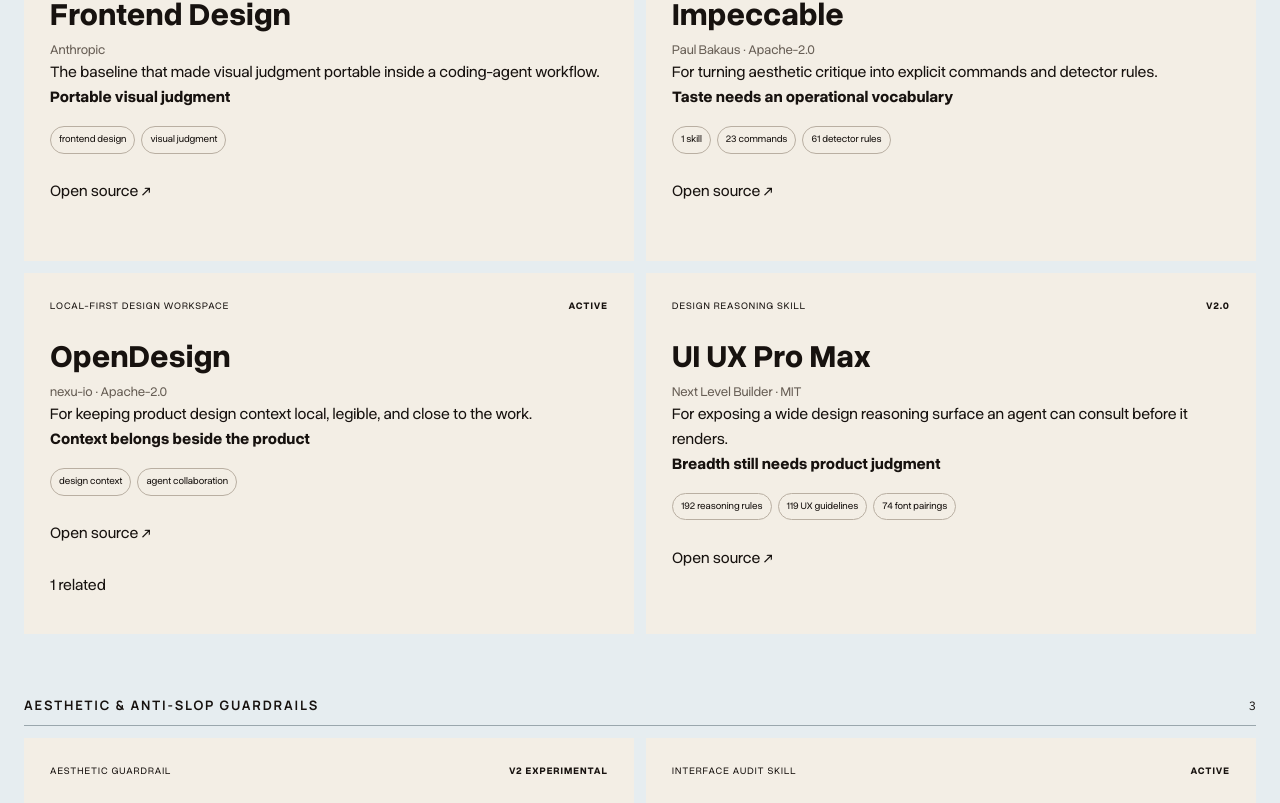
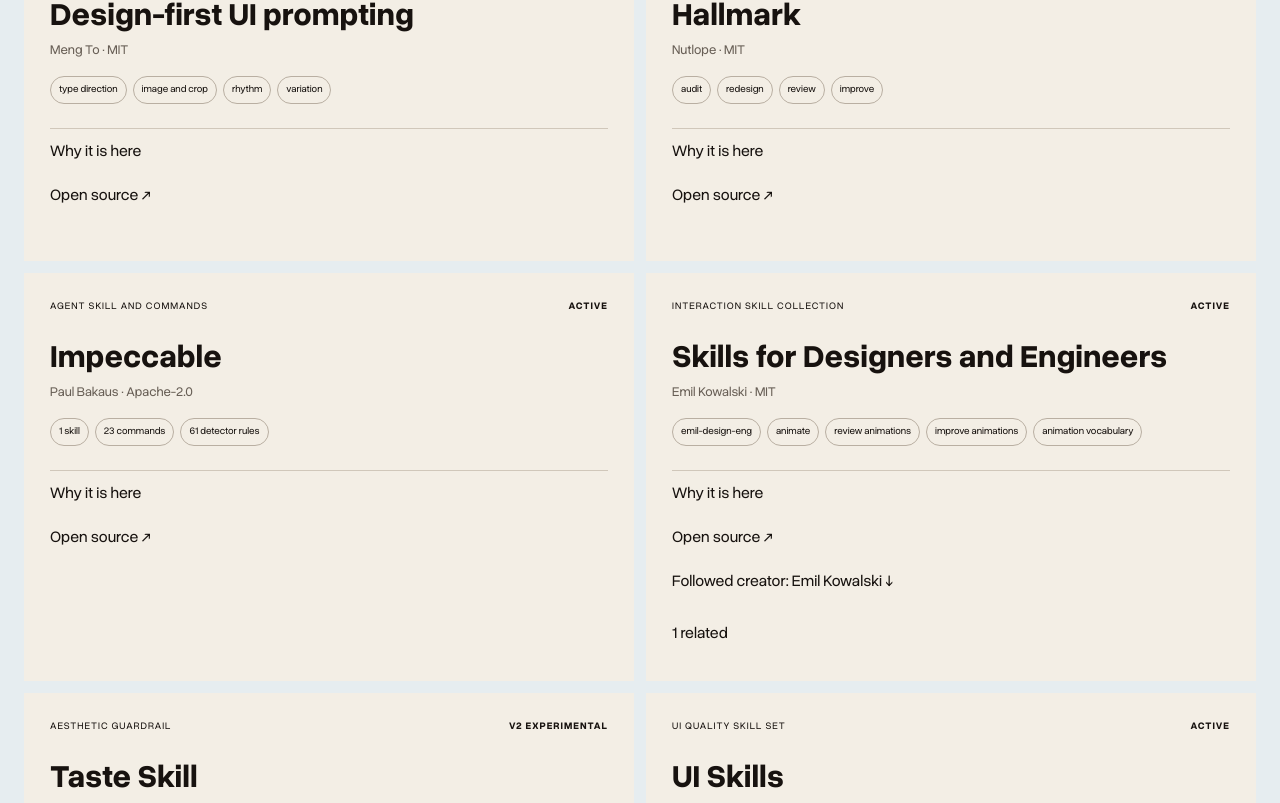
Before and after one commit to ayodhyamohanthy/ai-portfolio, a Next.js app: page /system in a window 1280 px wide. Shown: the part 7897-8700 px from the top of the page. Built offline with nearby package versions, Linux system fonts and the light colour scheme; what @astryxdesign/core would draw is missing.

Commit message:
Curate agent design skills shelf

```diff
--- a/app/AgentSkillsShelf.tsx
+++ b/app/AgentSkillsShelf.tsx
@@ -1,2 +1,2 @@
 import {agentDesignSkills,agentSkillGroups,groupedAgentSkills} from './designShelvesData';
-export default function AgentSkillsShelf(){return <section id="agent-design-skills" className="ay-section skill-shelf"><p className="ay-eye">AGENT DESIGN SKILLS · {agentDesignSkills.length} STUDIED</p><h2>Agent design skills.</h2><p className="ay-lede">The skills, guardrails, and workspaces I study to keep agent-made interfaces specific, usable, and true to their product.</p>{groupedAgentSkills().map(([group,items])=><div className="skill-group" key={group}><header><h3>{(agentSkillGroups[group]??agentSkillGroups.other).label}</h3><span>{items!.length}</span></header><div>{items!.map(item=><article key={item.id} id={`skill-${item.id}`}><p><span>{item.type}</span>{item.status&&<b>{item.status}</b>}</p><h4>{item.name}</h4><small>{item.publisher}{item.license&&` · ${item.license}`}</small><p>{item.whyItMatters}</p><em>{item.lesson}</em><ul>{item.capabilities.map(x=><li key={x}>{x}</li>)}</ul><a href={item.canonicalUrl} target="_blank" rel="noreferrer">Open source ↗</a>{item.id==='skills-designers-engineers'&&<a href="#person-emil-kowalski">Followed creator: Emil Kowalski ↓</a>}{item.relatedResources.length>0&&<details><summary>{item.relatedResources.length} related</summary>{item.relatedResources.map(r=><a key={r.url} href={r.url} target="_blank" rel="noreferrer">{r.label}</a>)}</details>}</article>)}</div></div>)}</section>}
+export default function AgentSkillsShelf(){return <section id="agent-design-skills" className="ay-section skill-shelf"><p className="ay-eye">AGENT DESIGN SKILLS · {agentDesignSkills.length} STUDIED</p><h2>Agent design skills.</h2><p className="ay-lede">The skills, guardrails, and workspaces I study to keep agent-made interfaces specific, usable, and true to their product.</p>{groupedAgentSkills().map(([group,items])=><div className="skill-group" key={group}><header><h3>{(agentSkillGroups[group]??agentSkillGroups.other).label}</h3><span>{items!.length}</span></header><div>{items!.map(item=><article key={item.id} id={`skill-${item.id}`}><p><span>{item.type}</span>{item.status&&<b>{item.status}</b>}</p><h4>{item.name}</h4><small>{item.publisher}{item.license&&` · ${item.license}`}</small><ul>{item.capabilities.map(x=><li key={x}>{x}</li>)}</ul><details className="skill-rationale"><summary>Why it is here</summary><p>{item.whyItMatters}</p><em>{item.lesson}</em></details><a href={item.canonicalUrl} target="_blank" rel="noreferrer">Open source ↗</a>{item.id==='skills-designers-engineers'&&<a href="#person-emil-kowalski">Followed creator: Emil Kowalski ↓</a>}{item.relatedResources.length>0&&<details><summary>{item.relatedResources.length} related</summary>{item.relatedResources.map(r=><a key={r.url} href={r.url} target="_blank" rel="noreferrer">{r.label}</a>)}</details>}</article>)}</div></div>)}</section>}
--- a/app/designShelvesData.ts
+++ b/app/designShelvesData.ts
@@ -1,15 +1,19 @@
 export type ShelfResource={label:string;url:string};
 export type AgentDesignSkill={id:string;category:'ai-design-skills';group:string;name:string;publisher:string;type:string;canonicalUrl:string;sourceUrl?:string;status?:string;license?:string;compatibility:string[];capabilities:string[];whyItMatters:string;lesson:string;relatedResources:ShelfResource[];featured:boolean;addedAt:string;lastVerifiedAt:string};
-export const agentSkillGroups:Record<string,{label:string;order:number}>={workflow:{label:'Workflow & system skills',order:1},guardrails:{label:'Aesthetic & anti-slop guardrails',order:2},polish:{label:'Interaction & polish',order:3},other:{label:'Other',order:99}};
+export const agentSkillGroups:Record<string,{label:string;order:number}>={featured:{label:'Featured review stack',order:1},foundations:{label:'Foundations & workspaces',order:2},reference:{label:'Reference library',order:3},other:{label:'Other',order:99}};
 export const agentDesignSkills:AgentDesignSkill[]=[
-{id:'anthropic-frontend-design',category:'ai-design-skills',group:'workflow',name:'Frontend Design',publisher:'Anthropic',type:'Agent skill',canonicalUrl:'https://github.com/anthropics/skills/tree/main/skills/frontend-design',compatibility:['coding agents'],capabilities:['frontend design','visual judgment'],whyItMatters:'The baseline that made visual judgment portable inside a coding-agent workflow.',lesson:'Portable visual judgment',relatedResources:[],featured:true,addedAt:'2026-09-16',lastVerifiedAt:'2026-09-16'},
-{id:'impeccable',category:'ai-design-skills',group:'workflow',name:'Impeccable',publisher:'Paul Bakaus',type:'Agent skill and commands',canonicalUrl:'https://github.com/pbakaus/impeccable',status:'active',license:'Apache-2.0',compatibility:['coding agents'],capabilities:['1 skill','23 commands','61 detector rules'],whyItMatters:'For turning aesthetic critique into explicit commands and detector rules.',lesson:'Taste needs an operational vocabulary',relatedResources:[],featured:true,addedAt:'2026-09-16',lastVerifiedAt:'2026-09-16'},
-{id:'open-design',category:'ai-design-skills',group:'workflow',name:'OpenDesign',publisher:'nexu-io',type:'Local-first design workspace',canonicalUrl:'https://open-design.ai/',sourceUrl:'https://github.com/nexu-io/open-design',status:'active',license:'Apache-2.0',compatibility:['DESIGN.md','local-first'],capabilities:['design context','agent collaboration'],whyItMatters:'For keeping product design context local, legible, and close to the work.',lesson:'Context belongs beside the product',relatedResources:[{label:'Source repository ↗',url:'https://github.com/nexu-io/open-design'}],featured:true,addedAt:'2026-09-16',lastVerifiedAt:'2026-09-16'},
-{id:'ui-ux-pro-max',category:'ai-design-skills',group:'workflow',name:'UI UX Pro Max',publisher:'Next Level Builder',type:'Design reasoning skill',canonicalUrl:'https://github.com/nextlevelbuilder/ui-ux-pro-max-skill',status:'v2.0',license:'MIT',compatibility:['coding agents'],capabilities:['192 reasoning rules','119 UX guidelines','74 font pairings'],whyItMatters:'For exposing a wide design reasoning surface an agent can consult before it renders.',lesson:'Breadth still needs product judgment',relatedResources:[],featured:false,addedAt:'2026-09-16',lastVerifiedAt:'2026-09-16'},
-{id:'taste-skill',category:'ai-design-skills',group:'guardrails',name:'Taste Skill',publisher:'Leonxlnx',type:'Aesthetic guardrail',canonicalUrl:'https://www.tasteskill.dev/',sourceUrl:'https://github.com/Leonxlnx/taste-skill',status:'v2 experimental',license:'MIT',compatibility:['frontend agents'],capabilities:['taste constraints','anti-slop critique'],whyItMatters:'For making aesthetic constraints visible before generic interface habits take over.',lesson:'Guardrails before decoration',relatedResources:[{label:'Source repository ↗',url:'https://github.com/Leonxlnx/taste-skill'}],featured:true,addedAt:'2026-09-16',lastVerifiedAt:'2026-09-16'},
-{id:'hallmark',category:'ai-design-skills',group:'guardrails',name:'Hallmark',publisher:'Nutlope',type:'Interface audit skill',canonicalUrl:'https://github.com/Nutlope/hallmark',status:'active',license:'MIT',compatibility:['coding agents'],capabilities:['audit','redesign','review','improve'],whyItMatters:'For giving an agent clear verbs to inspect and improve a rendered interface.',lesson:'Critique must lead to a change',relatedResources:[],featured:false,addedAt:'2026-09-16',lastVerifiedAt:'2026-09-16'},
-{id:'scoville',category:'ai-design-skills',group:'guardrails',name:'Scoville',publisher:'Benjamin Stelzer',type:'Anti-slop skill family',canonicalUrl:'https://github.com/benjaminstelzer/scoville-design-anti-ai-slop',status:'active',license:'MIT',compatibility:['design','UI','code','writing'],capabilities:['design critique','UI critique','code critique','writing critique'],whyItMatters:'For separating visual, implementation, and writing guardrails without pretending they are the same job.',lesson:'Specific critique beats one generic score',relatedResources:[{label:'Scoville UI ↗',url:'https://github.com/benjaminstelzer/scoville-ui-anti-ai-slop'},{label:'Scoville Code ↗',url:'https://github.com/benjaminstelzer/scoville-code-anti-ai-slop'},{label:'Scoville Scribe · writing ↗',url:'https://github.com/benjaminstelzer/scoville-scribe-anti-ai-slop'}],featured:false,addedAt:'2026-09-16',lastVerifiedAt:'2026-09-16'},
-{id:'skills-designers-engineers',category:'ai-design-skills',group:'polish',name:'Skills for Designers and Engineers',publisher:'Emil Kowalski',type:'Interaction skill collection',canonicalUrl:'https://emilkowal.ski/skill',sourceUrl:'https://github.com/emilkowalski/skills',status:'active',license:'MIT',compatibility:['designers','engineers','coding agents'],capabilities:['emil-design-eng','animate','review animations','improve animations','animation vocabulary'],whyItMatters:'For translating interaction craft into a shared vocabulary designers, engineers, and agents can act on.',lesson:'Polish needs shared language',relatedResources:[{label:'Source repository ↗',url:'https://github.com/emilkowalski/skills'}],featured:true,addedAt:'2026-09-16',lastVerifiedAt:'2026-09-16'}];
+{id:'anthropic-frontend-design',category:'ai-design-skills',group:'foundations',name:'Frontend Design',publisher:'Anthropic',type:'Agent skill',canonicalUrl:'https://github.com/anthropics/skills/tree/main/skills/frontend-design',compatibility:['coding agents'],capabilities:['frontend design','visual judgment'],whyItMatters:'The baseline that made visual judgment portable inside a coding-agent workflow.',lesson:'Portable visual judgment',relatedResources:[],featured:true,addedAt:'2026-09-16',lastVerifiedAt:'2026-09-16'},
+{id:'impeccable',category:'ai-design-skills',group:'featured',name:'Impeccable',publisher:'Paul Bakaus',type:'Agent skill and commands',canonicalUrl:'https://github.com/pbakaus/impeccable',status:'active',license:'Apache-2.0',compatibility:['coding agents'],capabilities:['1 skill','23 commands','61 detector rules'],whyItMatters:'For turning aesthetic critique into explicit commands and detector rules.',lesson:'Taste needs an operational vocabulary',relatedResources:[],featured:true,addedAt:'2026-09-16',lastVerifiedAt:'2026-09-16'},
+{id:'open-design',category:'ai-design-skills',group:'foundations',name:'OpenDesign',publisher:'nexu-io',type:'Local-first design workspace',canonicalUrl:'https://open-design.ai/',sourceUrl:'https://github.com/nexu-io/open-design',status:'active',license:'Apache-2.0',compatibility:['DESIGN.md','local-first'],capabilities:['design context','agent collaboration'],whyItMatters:'For keeping product design context local, legible, and close to the work.',lesson:'Context belongs beside the product',relatedResources:[{label:'Source repository ↗',url:'https://github.com/nexu-io/open-design'}],featured:true,addedAt:'2026-09-16',lastVerifiedAt:'2026-09-16'},
+{id:'ui-ux-pro-max',category:'ai-design-skills',group:'reference',name:'UI UX Pro Max',publisher:'Next Level Builder',type:'Design reasoning skill',canonicalUrl:'https://github.com/nextlevelbuilder/ui-ux-pro-max-skill',status:'v2.0',license:'MIT',compatibility:['coding agents'],capabilities:['192 reasoning rules','119 UX guidelines','74 font pairings'],whyItMatters:'For exposing a wide design reasoning surface an agent can consult before it renders.',lesson:'Breadth still needs product judgment',relatedResources:[],featured:false,addedAt:'2026-09-16',lastVerifiedAt:'2026-09-16'},
+{id:'taste-skill',category:'ai-design-skills',group:'featured',name:'Taste Skill',publisher:'Leonxlnx',type:'Aesthetic guardrail',canonicalUrl:'https://www.tasteskill.dev/',sourceUrl:'https://github.com/Leonxlnx/taste-skill',status:'v2 experimental',license:'MIT',compatibility:['frontend agents'],capabilities:['taste constraints','anti-slop critique'],whyItMatters:'For making aesthetic constraints visible before generic interface habits take over.',lesson:'Guardrails before decoration',relatedResources:[{label:'Source repository ↗',url:'https://github.com/Leonxlnx/taste-skill'}],featured:true,addedAt:'2026-09-16',lastVerifiedAt:'2026-09-16'},
+{id:'hallmark',category:'ai-design-skills',group:'featured',name:'Hallmark',publisher:'Nutlope',type:'Interface audit skill',canonicalUrl:'https://github.com/Nutlope/hallmark',status:'active',license:'MIT',compatibility:['coding agents'],capabilities:['audit','redesign','review','improve'],whyItMatters:'For giving an agent clear verbs to inspect and improve a rendered interface.',lesson:'Critique must lead to a change',relatedResources:[],featured:true,addedAt:'2026-09-16',lastVerifiedAt:'2026-09-16'},
+{id:'scoville',category:'ai-design-skills',group:'reference',name:'Scoville',publisher:'Benjamin Stelzer',type:'Anti-slop skill family',canonicalUrl:'https://github.com/benjaminstelzer/scoville-design-anti-ai-slop',status:'active',license:'MIT',compatibility:['design','UI','code','writing'],capabilities:['design critique','UI critique','code critique','writing critique'],whyItMatters:'For separating visual, implementation, and writing guardrails without pretending they are the same job.',lesson:'Specific critique beats one generic score',relatedResources:[{label:'Scoville UI ↗',url:'https://github.com/benjaminstelzer/scoville-ui-anti-ai-slop'},{label:'Scoville Code ↗',url:'https://github.com/benjaminstelzer/scoville-code-anti-ai-slop'},{label:'Scoville Scribe · writing ↗',url:'https://github.com/benjaminstelzer/scoville-scribe-anti-ai-slop'}],featured:false,addedAt:'2026-09-16',lastVerifiedAt:'2026-09-16'},
+{id:'skills-designers-engineers',category:'ai-design-skills',group:'featured',name:'Skills for Designers and Engineers',publisher:'Emil Kowalski',type:'Interaction skill collection',canonicalUrl:'https://emilkowal.ski/skill',sourceUrl:'https://github.com/emilkowalski/skills',status:'active',license:'MIT',compatibility:['designers','engineers','coding agents'],capabilities:['emil-design-eng','animate','review animations','improve animations','animation vocabulary'],whyItMatters:'For translating interaction craft into a shared vocabulary designers, engineers, and agents can act on.',lesson:'Polish needs shared language',relatedResources:[{label:'Source repository ↗',url:'https://github.com/emilkowalski/skills'}],featured:true,addedAt:'2026-09-16',lastVerifiedAt:'2026-09-16'},
+{id:'design-first-ui-prompting',category:'ai-design-skills',group:'featured',name:'Design-first UI prompting',publisher:'Meng To',type:'UI prompting skill',canonicalUrl:'https://github.com/MengTo/Skills/tree/main/agent-skills/ui/design-first-ui-prompting',status:'active',license:'MIT',compatibility:['coding agents'],capabilities:['type direction','image and crop','rhythm','variation'],whyItMatters:'For specifying type, image, crop, rhythm, and variation before the model reaches for a template.',lesson:'Prompt like a system, not a moodboard.',relatedResources:[],featured:true,addedAt:'2026-09-16',lastVerifiedAt:'2026-09-16'},
+{id:'ui-skills-ibelick',category:'ai-design-skills',group:'featured',name:'UI Skills',publisher:'Ibelick',type:'UI quality skill set',canonicalUrl:'https://www.ui-skills.com/',sourceUrl:'https://github.com/ibelick/ui-skills',status:'active',license:'MIT',compatibility:['coding agents'],capabilities:['baseline-ui','improve-ui','fixing-accessibility'],whyItMatters:'For turning spacing, hierarchy, interaction, and accessibility into a repeatable finishing pass.',lesson:'Taste needs a quality floor.',relatedResources:[{label:'Source repository ↗',url:'https://github.com/ibelick/ui-skills'}],featured:true,addedAt:'2026-09-16',lastVerifiedAt:'2026-09-16'},
+{id:'web-quality-skills',category:'ai-design-skills',group:'featured',name:'Web Quality Skills',publisher:'Addy Osmani',type:'Browser quality skill set',canonicalUrl:'https://github.com/addyosmani/web-quality-skills',status:'active',license:'MIT',compatibility:['coding agents','browser evidence'],capabilities:['performance','accessibility','browser evidence'],whyItMatters:'For proving the finished interface works in the browser, not only in the design review.',lesson:'A beautiful screen still has to survive evidence.',relatedResources:[],featured:true,addedAt:'2026-09-16',lastVerifiedAt:'2026-09-16'},
+];
 export const groupedAgentSkills=()=>Object.entries(Object.groupBy([...agentDesignSkills].sort((a,b)=>Number(b.featured)-Number(a.featured)||b.addedAt.localeCompare(a.addedAt)||a.name.localeCompare(b.name)),x=>x.group)).sort(([a],[b])=>(agentSkillGroups[a]??agentSkillGroups.other).order-(agentSkillGroups[b]??agentSkillGroups.other).order);
 export type DesignPerson={id:string;category:'people-in-design';group:string;name:string;role:string;org:string;profileLinks:{label:string;url:string;primary?:boolean}[];topics:string[];whyIFollow:string;whatToStudy:string;featured:boolean;addedAt:string;lastVerifiedAt:string;image?:string};
 export const peopleInDesign:DesignPerson[]=[{id:'emil-kowalski',category:'people-in-design',group:'design-engineering',name:'Emil Kowalski',role:'Design Engineer',org:'Linear',profileLinks:[{label:'X',url:'https://x.com/emilkowalski',primary:true},{label:'Website',url:'https://emilkowal.ski/'}],topics:['motion','interaction','design engineering'],whyIFollow:'For the care he brings to how interfaces move, feel, and behave - and for making that judgment legible to designers and engineers.',whatToStudy:'Purposeful motion, timing and easing, interaction detail, and the bridge between design judgment and production code.',featured:true,addedAt:'2026-09-16',lastVerifiedAt:'2026-09-16'}] satisfies DesignPerson[]; peopleInDesign.sort((a,b)=>Number(b.featured)-Number(a.featured)||b.addedAt.localeCompare(a.addedAt)||a.name.localeCompare(b.name));
```
Also changed, not shown: app/globals.css.
